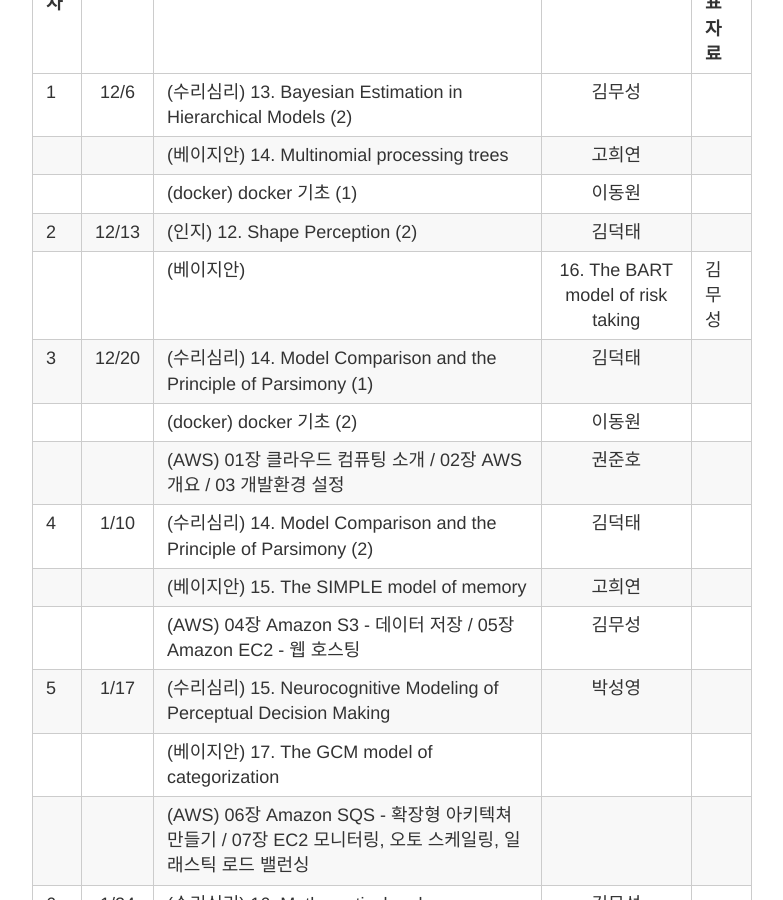
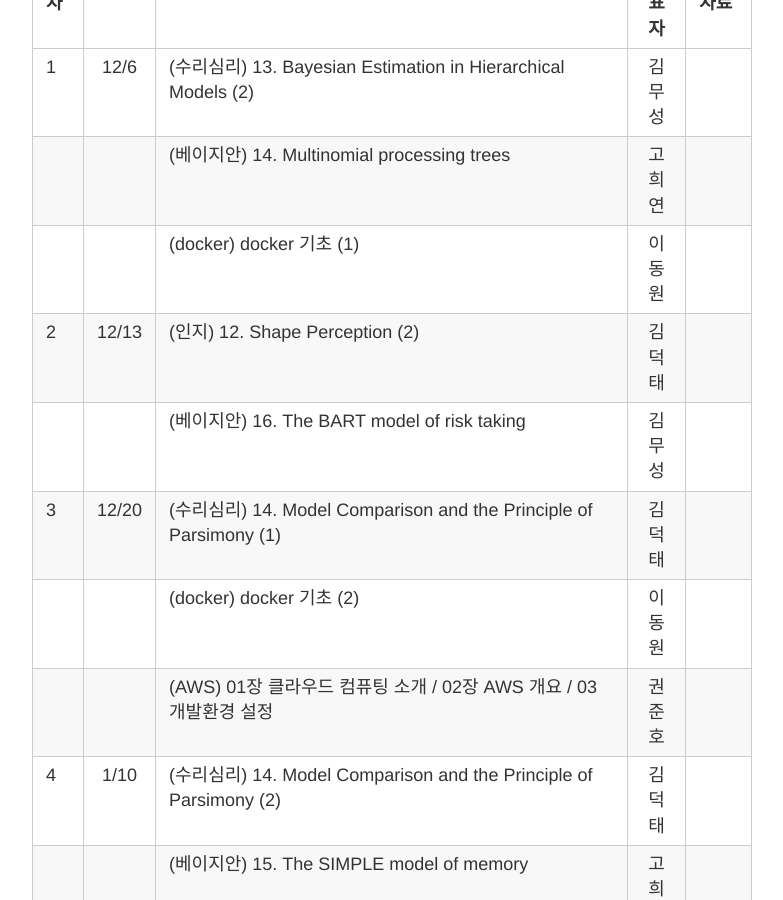
Before and after one commit to psygrammer/coco, a Jekyll site: the page built from _posts/2015-12-29-SCHEDULE.md, in a window 1280 px wide and 900 px high, scrolled down 413 px. Shown: the whole window, without its empty margins (248-1031 px from the left). Built offline with Jekyll 4.4.1, drawn with Linux system fonts in a browser that asks for light colours; Markdown is read by kramdown in place of the engine named in the settings.

```diff
--- a/_posts/2015-12-29-SCHEDULE.md
+++ b/_posts/2015-12-29-SCHEDULE.md
@@ -17,7 +17,7 @@ title: 스터디 일정 & 커리큘럼 & 발표자료
 |   |     |(베이지안) 14. Multinomial processing trees   |고희연 | |
 |   |     |(docker) docker 기초 (1)  |이동원 | |
 | 2 | 12/13 |(인지) 12. Shape Perception (2)   | 김덕태| |
-|   |     |(베이지안)  | 16. The BART model of risk taking |김무성 |
+|   |     |(베이지안)  16. The BART model of risk taking |김무성 |
 | 3 | 12/20 |(수리심리) 14. Model Comparison and the Principle of Parsimony (1)  |김덕태 | |
 |   |     |(docker) docker 기초 (2)  |이동원 | |
 |   |     |(AWS) 01장 클라우드 컴퓨팅 소개 / 02장 AWS 개요 / 03 개발환경 설정  |권준호 | |
```
